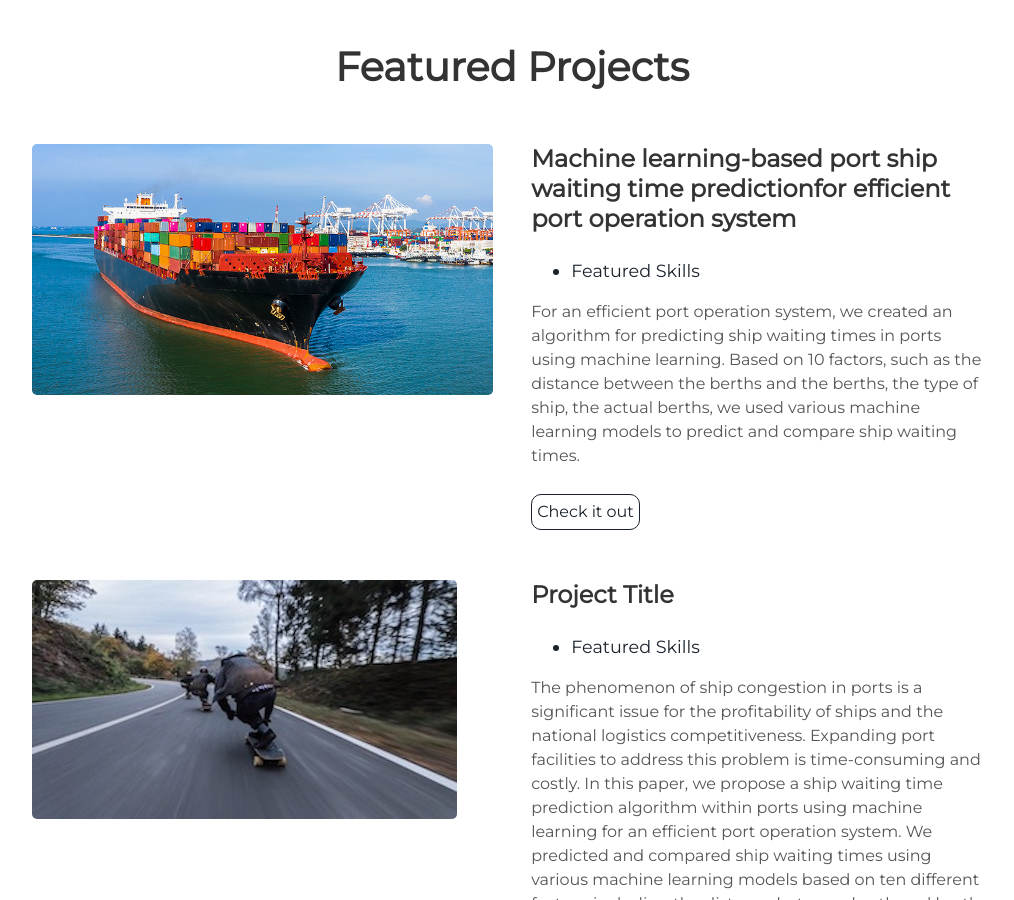
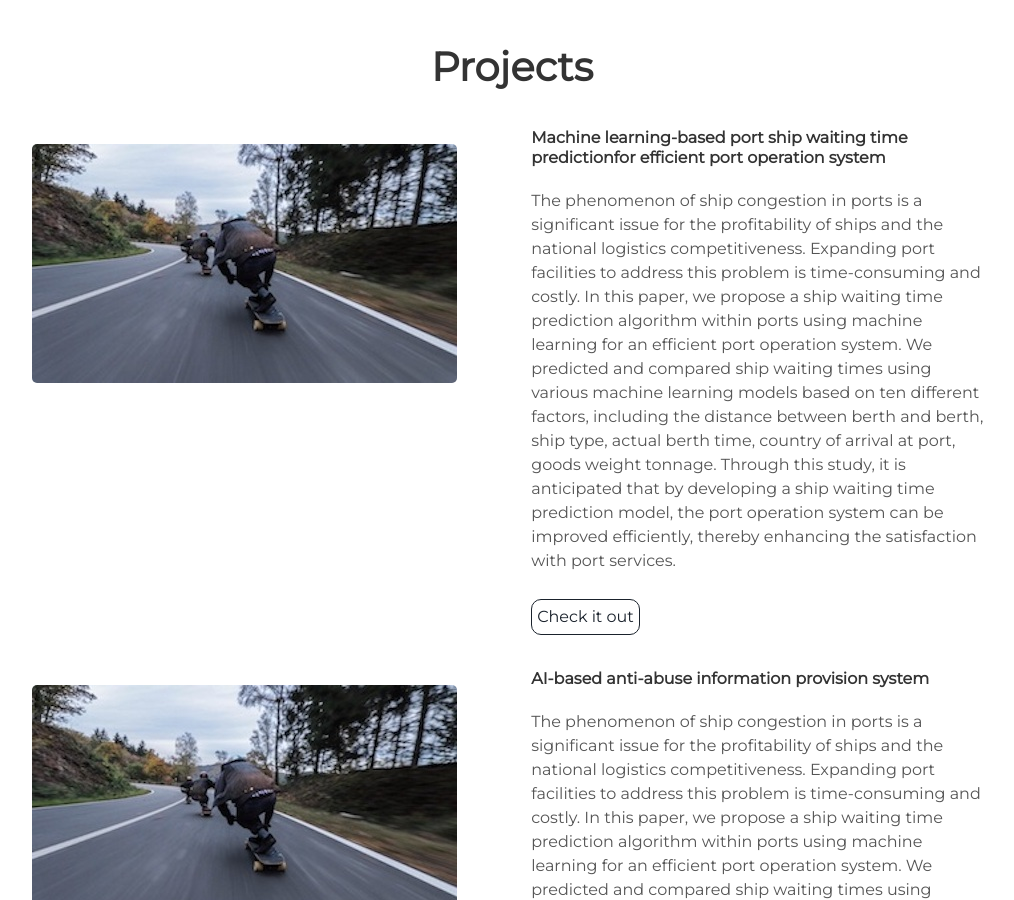
Before and after one commit to alsghk05/alsghk05.github.io, a Jekyll site: the page built from index.html, in a window 1280 px wide and 900 px high, scrolled down 1579 px. Shown: the whole window, without its empty margins (128-1142 px from the left). Built offline with Jekyll 4.4.1, drawn with Linux system fonts in a browser that asks for light colours; some of the changed text lies outside the part shown.

Commit message:
Update projects.html

```diff
--- a/_includes/projects.html
+++ b/_includes/projects.html
@@ -1,17 +1,14 @@
 <div class="user-details">
-  <h1> Featured Projects </h1>
+  <h1> Projects </h1>
 </div>
 <div class="user-projects">
   <div class="images-left">
-    <img alt="mountains" src="{{ "/assets/img/ship.jpg" | prepend: site.baseurl }}" />
+    <img alt="mountains" src="{{ "/assets/img/skate.jpg" | prepend: site.baseurl }}" />
   </div>
   <div class="contents-right">
-    <h3> Machine learning-based port ship waiting time predictionfor efficient port operation system </h3>
-    <ul>
-      <li> Featured Skills</li>
-    </ul>
-    <p>For an efficient port operation system, we created an algorithm for predicting ship waiting times in ports using machine learning. Based on 10 factors, such as the distance between the berths and the berths, the type of ship, the actual berths, we used various machine learning models to predict and compare ship waiting times.</p>
-    <a class="project-link" href="{{ site.baseurl }}/projects/project-details.html">Check it out</a>
+    <h4> Machine learning-based port ship waiting time predictionfor efficient port operation system </h4>
+    <p>The phenomenon of ship congestion in ports is a significant issue for the profitability of ships and the national logistics competitiveness. Expanding port facilities to address this problem is time-consuming and costly. In this paper, we propose a ship waiting time prediction algorithm within ports using machine learning for an efficient port operation system. We predicted and compared ship waiting times using various machine learning models based on ten different factors, including the distance between berth and berth, ship type, actual berth time, country of arrival at port, goods weight tonnage. Through this study, it is anticipated that by developing a ship waiting time prediction model, the port operation system can be improved efficiently, thereby enhancing the satisfaction with port services.</p>
+    <a class="project-link" href="{{ site.baseurl }}/project-details.html">Check it out</a>
   </div>
 </div>
 <div class="user-projects">
@@ -19,12 +16,9 @@
     <img alt="mountains" src="{{ "/assets/img/skate.jpg" | prepend: site.baseurl }}" />
   </div>
   <div class="contents-right">
-    <h3> Project Title </h3>
-    <ul>
-      <li> Featured Skills</li>
-    </ul>
+    <h4> AI-based anti-abuse information provision system </h4>
     <p>The phenomenon of ship congestion in ports is a significant issue for the profitability of ships and the national logistics competitiveness. Expanding port facilities to address this problem is time-consuming and costly. In this paper, we propose a ship waiting time prediction algorithm within ports using machine learning for an efficient port operation system. We predicted and compared ship waiting times using various machine learning models based on ten different factors, including the distance between berth and berth, ship type, actual berth time, country of arrival at port, goods weight tonnage. Through this study, it is anticipated that by developing a ship waiting time prediction model, the port operation system can be improved efficiently, thereby enhancing the satisfaction with port services.</p>
-    <a class="project-link" href="{{ site.baseurl }}/projects/project-details.html">Check it out</a>
+    <a class="project-link" href="{{ site.baseurl }}/project-details.html">Check it out</a>
   </div>
 </div>
 <div class="user-projects">
@@ -32,10 +26,27 @@
     <img alt="mountains" src="{{ "/assets/img/skate.jpg" | prepend: site.baseurl }}" />
   </div>
   <div class="contents-right">
-    <h3> Machine learning-based port ship waiting time prediction for efficient port operation system </h3>
-    <ul>
-      <li> Featured Skills</li>
-    </ul>
+    <h4> Best seller prediction based on deep learning with book information </h4>
+    <p>The phenomenon of ship congestion in ports is a significant issue for the profitability of ships and the national logistics competitiveness. Expanding port facilities to address this problem is time-consuming and costly. In this paper, we propose a ship waiting time prediction algorithm within ports using machine learning for an efficient port operation system. We predicted and compared ship waiting times using various machine learning models based on ten different factors, including the distance between berth and berth, ship type, actual berth time, country of arrival at port, goods weight tonnage. Through this study, it is anticipated that by developing a ship waiting time prediction model, the port operation system can be improved efficiently, thereby enhancing the satisfaction with port services.</p>
+    <a class="project-link" href="{{ site.baseurl }}/project-details.html">Check it out</a>
+  </div>
+</div>
+<div class="user-projects">
+  <div class="images-left">
+    <img alt="mountains" src="{{ "/assets/img/skate.jpg" | prepend: site.baseurl }}" />
+  </div>
+  <div class="contents-right">
+    <h4> Analysis of key factors affecting waiting time of special transportation for the disabled and optimization strategies </h4>
+    <p>The phenomenon of ship congestion in ports is a significant issue for the profitability of ships and the national logistics competitiveness. Expanding port facilities to address this problem is time-consuming and costly. In this paper, we propose a ship waiting time prediction algorithm within ports using machine learning for an efficient port operation system. We predicted and compared ship waiting times using various machine learning models based on ten different factors, including the distance between berth and berth, ship type, actual berth time, country of arrival at port, goods weight tonnage. Through this study, it is anticipated that by developing a ship waiting time prediction model, the port operation system can be improved efficiently, thereby enhancing the satisfaction with port services.</p>
+    <a class="project-link" href="{{ site.baseurl }}/project-details.html">Check it out</a>
+  </div>
+</div>
+<div class="user-projects">
+  <div class="images-left">
+    <img alt="mountains" src="{{ "/assets/img/skate.jpg" | prepend: site.baseurl }}" />
+  </div>
+  <div class="contents-right">
+    <h4> Selecting the optimal location for CCTV in Jinju City based on priority for crime prevention </h4>
     <p>The phenomenon of ship congestion in ports...</p>
     <a class="project-link" href="{{ site.baseurl }}/projects/ship-waiting-time.html">Check it out</a>
   </div>
```
